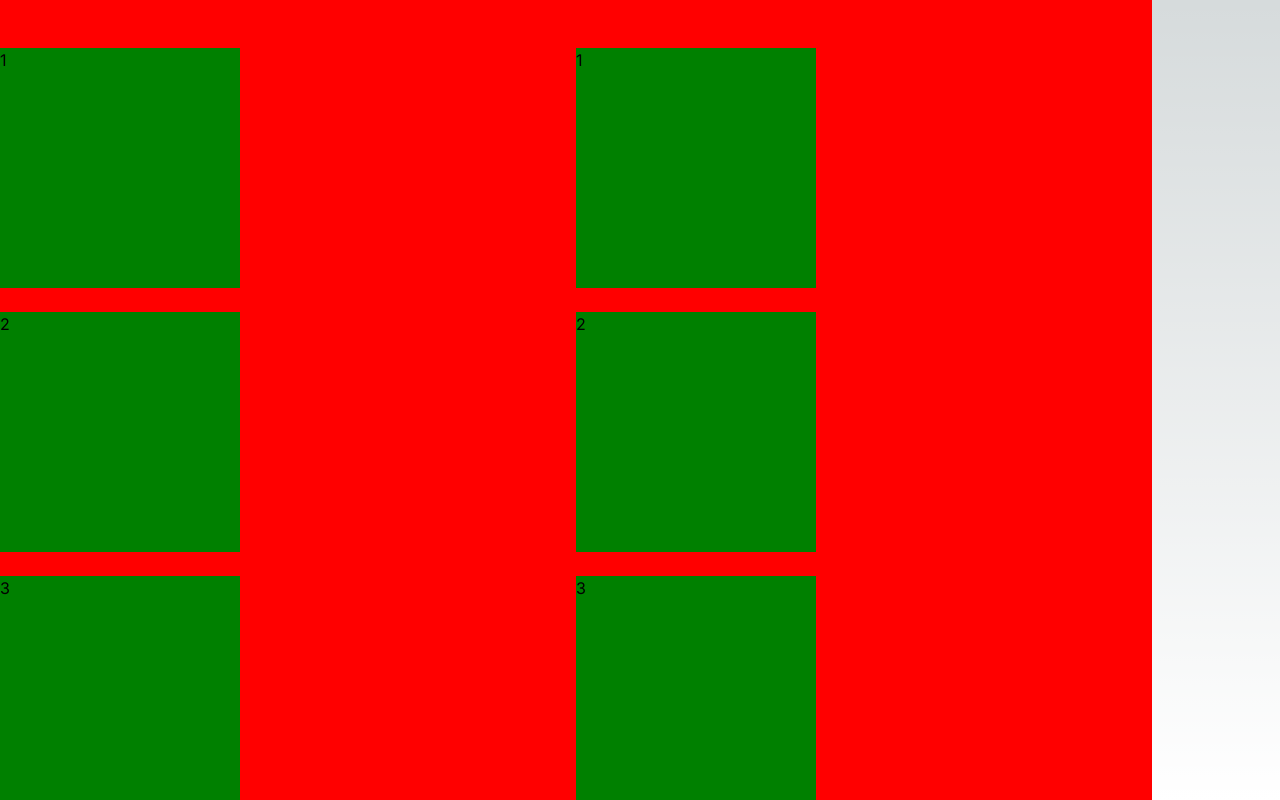
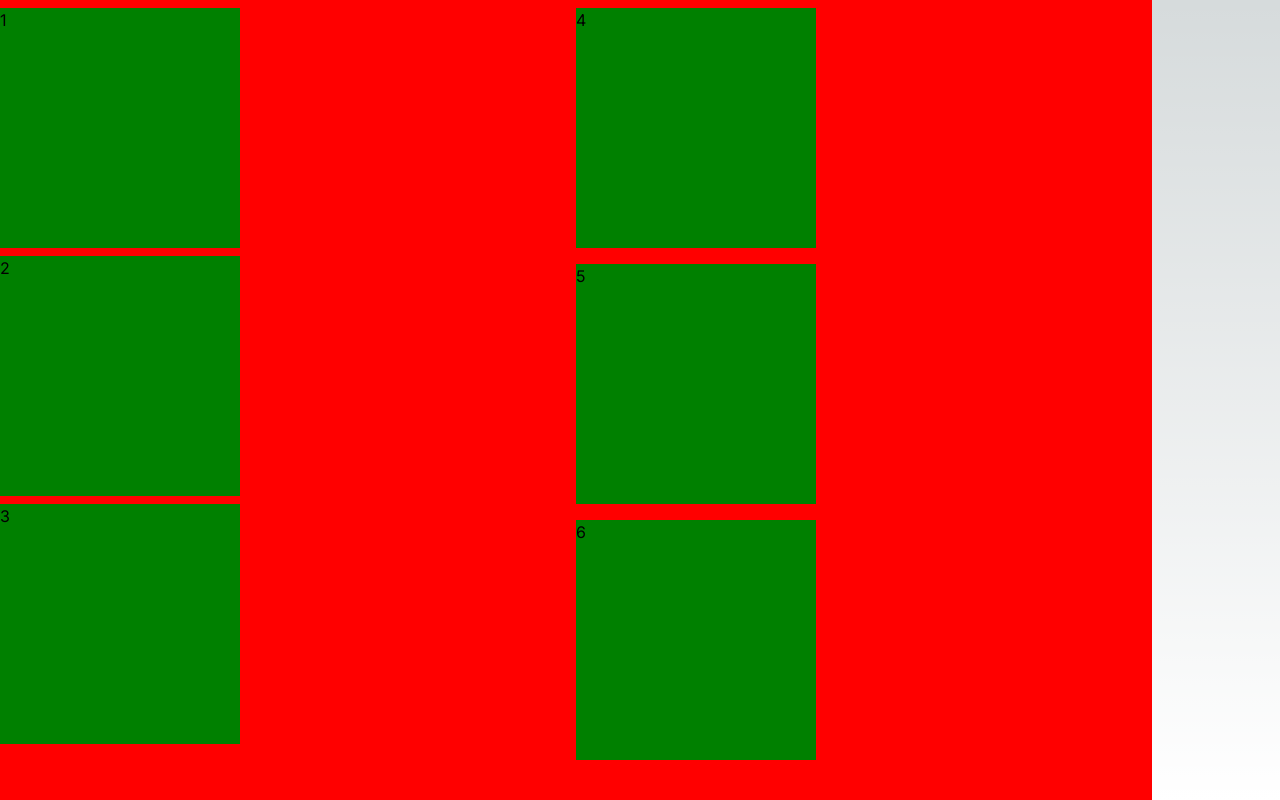
Before and after one commit to om0852/clothing-website, a Next.js app: page /page/profile/dashboard/trendingedit in a window 1280 px wide. Built offline with nearby package versions, Linux system fonts and the light colour scheme.

Commit message:
draggable card layout ready

```diff
--- a/app/component/CardSection.tsx
+++ b/app/component/CardSection.tsx
@@ -1,17 +1,20 @@
+"use client"
+import { useEffect } from "react";
 import DropArea from "./DropArea"
 import DraggableCard from "./card/DraggableCard"
 import "@/app/css/drag.css"
 export default function CardSection({productData,setActiveCard,onDropHandle,section}:any){
+
     return(
         <div className="card-section">
 <div className="card-section-scroll">
-<DropArea onDropHandle={onDropHandle} index={0}/>
+{section==2 ? <DropArea section={section} onDropHandle={onDropHandle} index={0}/>:""}
 {productData.map((data,index)=>{
 return(
 
     <>
-    <DropArea section={section} onDropHandle={onDropHandle} index={index+1}/>
-    <DraggableCard  index={index} data={data} setActiveCard={setActiveCard}/>
+    {section==2 ? <DropArea section={section} onDropHandle={onDropHandle} index={index+1}/>:""}
+    <DraggableCard section={section}  index={index} data={data} setActiveCard={setActiveCard}/>
     </>
 )
 })}
--- a/app/component/DraggableComponent.tsx
+++ b/app/component/DraggableComponent.tsx
@@ -4,24 +4,34 @@ import CardSection from "./CardSection";
 
 export default function DraggableComponent(){
     const [myTask,setMyTask]=useState<string[]>(['1','2','3']);
+    const [myTask2,setMyTask2]=useState<string[]>(['4','5','6']);
     const [activeCard,setActiveCard]=useState<any>(null);
     useEffect(()=>{
 console.log(activeCard)
     },[activeCard]);
-    const onDropHandle=(position:number)=>{
-        console.log(position,activeCard)
-if(position==-1){
+    const onDropHandle=(position:number,section:number)=>{
+        console.log(position,activeCard,section)
+if(section==1){
     const updatedata=[...myTask];
-    updatedata.unshift(myTask[activeCard]);
-    updatedata.splice(activeCard,1);
+    updatedata.splice(position,0,myTask[activeCard]);
+    updatedata.splice(activeCard+1,1);
     setMyTask(updatedata)
 
 }
 else{
     const updatedata=[...myTask];
-    updatedata.splice(position,0,myTask[activeCard]);
-    updatedata.splice(activeCard+1,1);
+    const updatedata2=[...myTask2];
+if(position==0){
+    updatedata2.splice(position,0,myTask[activeCard]);
+
+    }
+    else{
+    updatedata2.splice(position-1,0,myTask[activeCard]);
+
+}
+    updatedata.splice(activeCard,1);
     setMyTask(updatedata)
+    setMyTask2(updatedata2)
 
 }
     }
@@ -29,7 +39,7 @@ else{
 <>
 <div style={{display:"flex"}}>
       <CardSection section={1} onDropHandle={onDropHandle} productData={myTask} setActiveCard={setActiveCard}/>
-      <CardSection section={2} onDropHandle={onDropHandle} productData={myTask} setActiveCard={setActiveCard}/>
+      <CardSection section={2} onDropHandle={onDropHandle} productData={myTask2} setActiveCard={setActiveCard}/>
 </div>
 
 </>
--- a/app/component/DropArea.tsx
+++ b/app/component/DropArea.tsx
@@ -9,7 +9,8 @@ export default function DropArea({onDropHandle,index,section}:{onDropHandle:any,
         onDragEnter={(e)=>{console.log(showDrop);setShowDrop(true)}}
         onDragLeave={(e)=>{console.log(showDrop);setShowDrop(false)}}
         onDrop={(e)=>{
-            onDropHandle(index);
+            console.log(index)
+            onDropHandle(index,section);
             setShowDrop(false);
         }}
         onDragOver={(e)=>{
--- a/app/component/card/DraggableCard.tsx
+++ b/app/component/card/DraggableCard.tsx
@@ -1,5 +1,10 @@
-export default function DraggableCard({index,data,setActiveCard}:{index:number,data:string,setActiveCard:any}){
+"use client"
+import { useEffect } from "react"
+
+export default function DraggableCard({index,data,setActiveCard,section}:{index:number,section:number,data:string,setActiveCard:any}){
+
     return (
-        <div draggable  onDragStart={(e)=>setActiveCard(index)} onDragEnd={(e)=>setActiveCard(null)} style={{width:"30vh",height:"30vh",background:"green"}}>{data}</div>
+        <div draggable={section == 1 ? true : false}
+        onDragStart={(e)=>setActiveCard(index)} onDragEnd={(e)=>setActiveCard(null)} style={{width:"30vh",height:"30vh",background:"green",margin:"1vh 0"}}>{data}</div>
     )
 }
--- a/app/css/drag.css
+++ b/app/css/drag.css
@@ -9,6 +9,7 @@
 }
 .hide-drop{
     opacity: 0;
+    height: 0;
 }
 .card-section{
     width: 45%;
```
